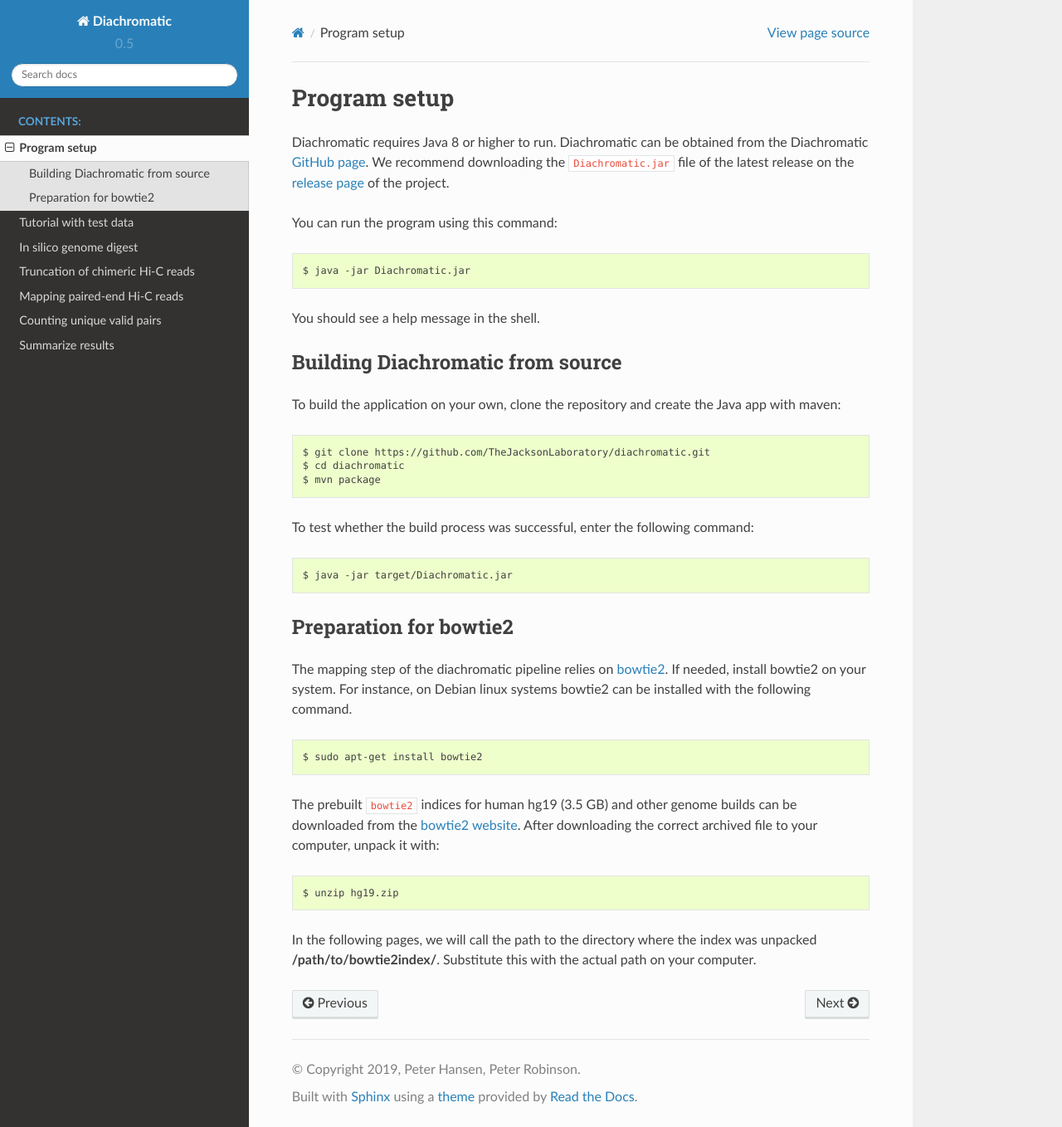
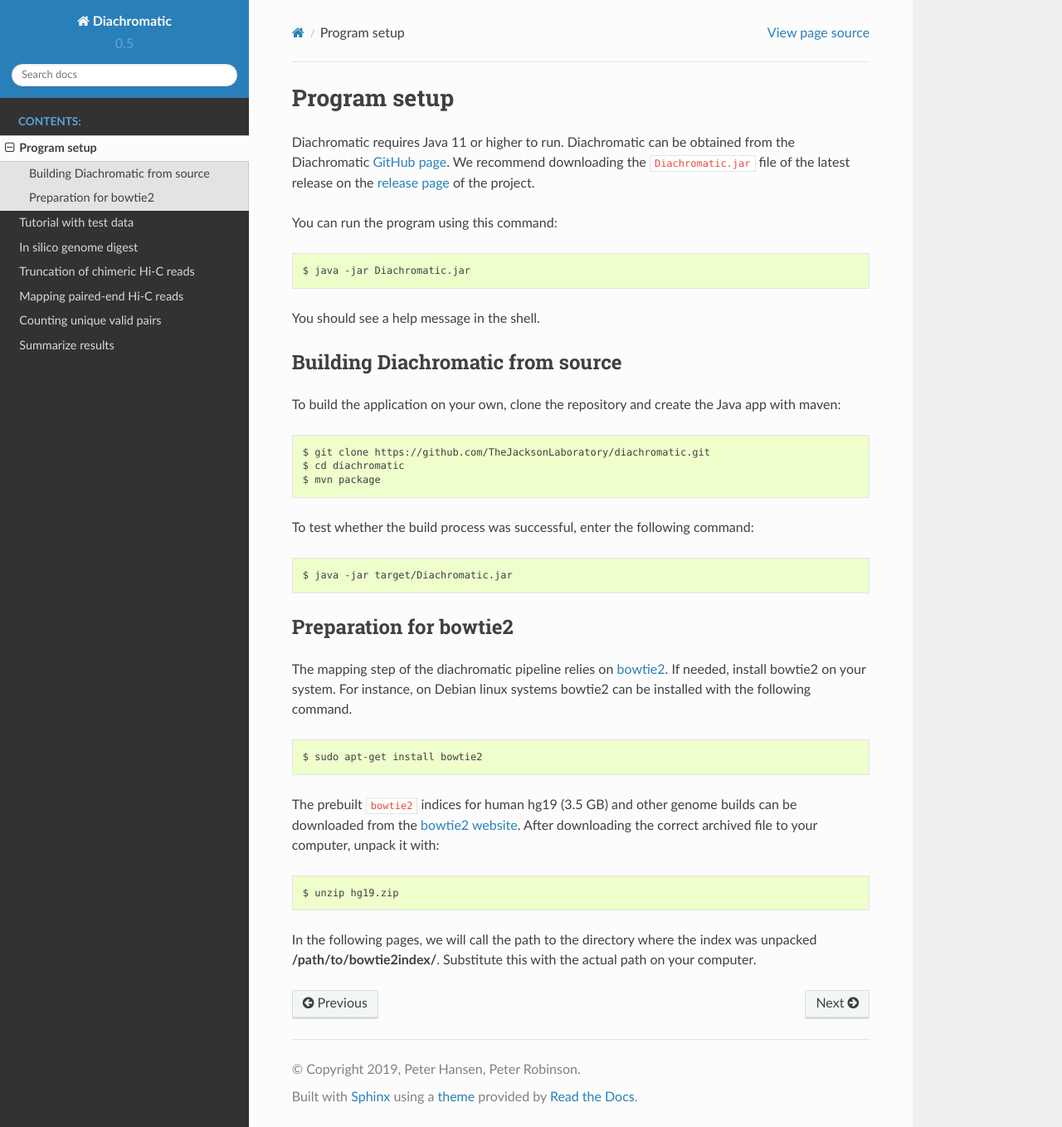
Before and after one commit to TheJacksonLaboratory/diachromatic, a Sphinx documentation site: the page built from docs/setup.rst, in a window 1280 px wide and 1358 px high. Shown: the whole window at 83% size. Built offline with Sphinx 7.4.7 and the Read the Docs theme 2.0.0, drawn with Linux system fonts in a browser that asks for light colours.

Commit message:
documentation

```diff
--- a/docs/mapping.rst
+++ b/docs/mapping.rst
@@ -76,6 +76,8 @@
 +--------------+------------------------------+---------------------------------------------+----------+----------------------------------------------------------------------+---------+
 | -k           | \\-\\-keep-sam               | --                                          | no       | Do not delete temporary SAM files.                                   | false   |
 +--------------+------------------------------+---------------------------------------------+----------+----------------------------------------------------------------------+---------+
+| -bsu         | \\-\\-bowtie-stringent-unique| --                                          | no       | stringent settings for definition of uniquely mapped reads           | false   |
++--------------+------------------------------+---------------------------------------------+----------+----------------------------------------------------------------------+---------+
 
 
 
--- a/docs/setup.rst
+++ b/docs/setup.rst
@@ -2,7 +2,7 @@
 Program setup
 =============
 
-Diachromatic requires Java 8 or higher to run. Diachromatic can be obtained from the Diachromatic `GitHub page <https://github.com/TheJacksonLaboratory/diachromatic>`_. We recommend downloading the ``Diachromatic.jar`` file of the latest release on the `release page <https://github.com/TheJacksonLaboratory/diachromatic/releases>`_ of the project.
+Diachromatic requires Java 11 or higher to run. Diachromatic can be obtained from the Diachromatic `GitHub page <https://github.com/TheJacksonLaboratory/diachromatic>`_. We recommend downloading the ``Diachromatic.jar`` file of the latest release on the `release page <https://github.com/TheJacksonLaboratory/diachromatic/releases>`_ of the project.
 
 You can run the program using this command: ::
 
```
Also changed, not shown: 1 other file.
